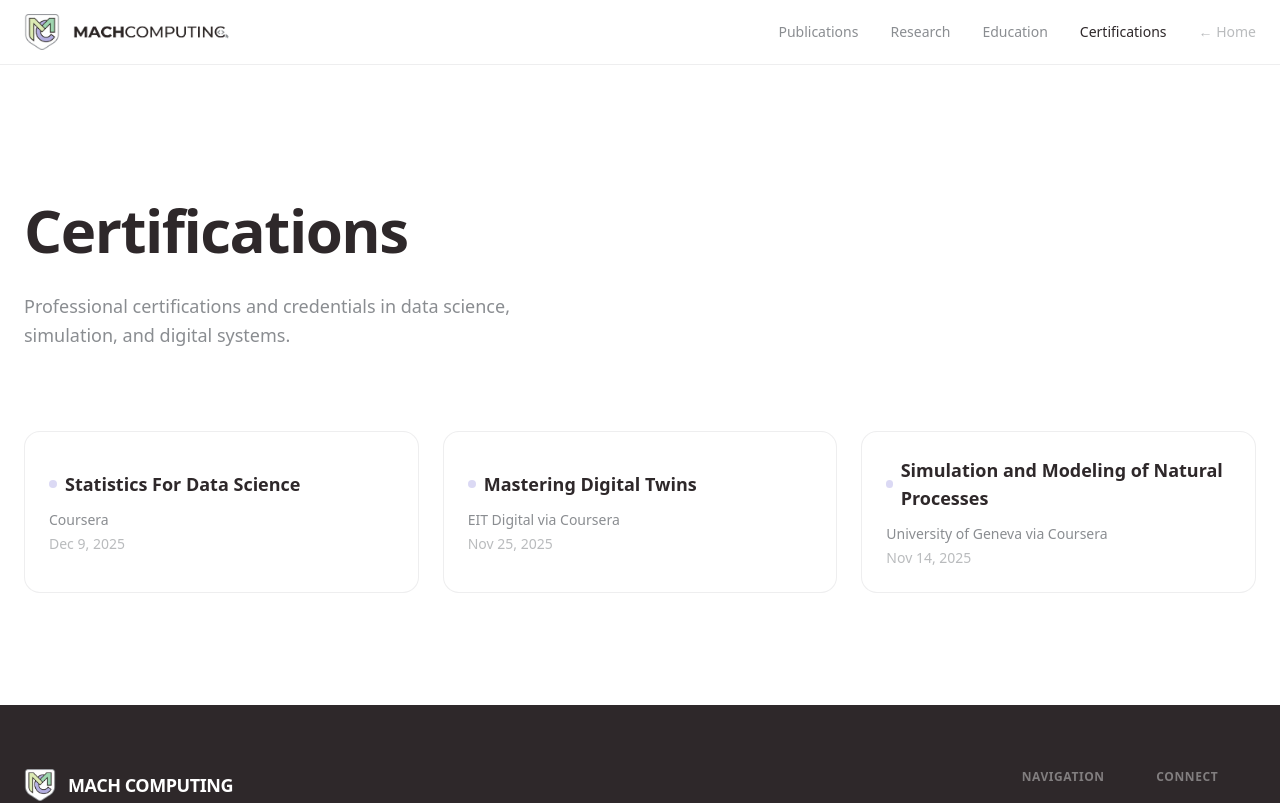
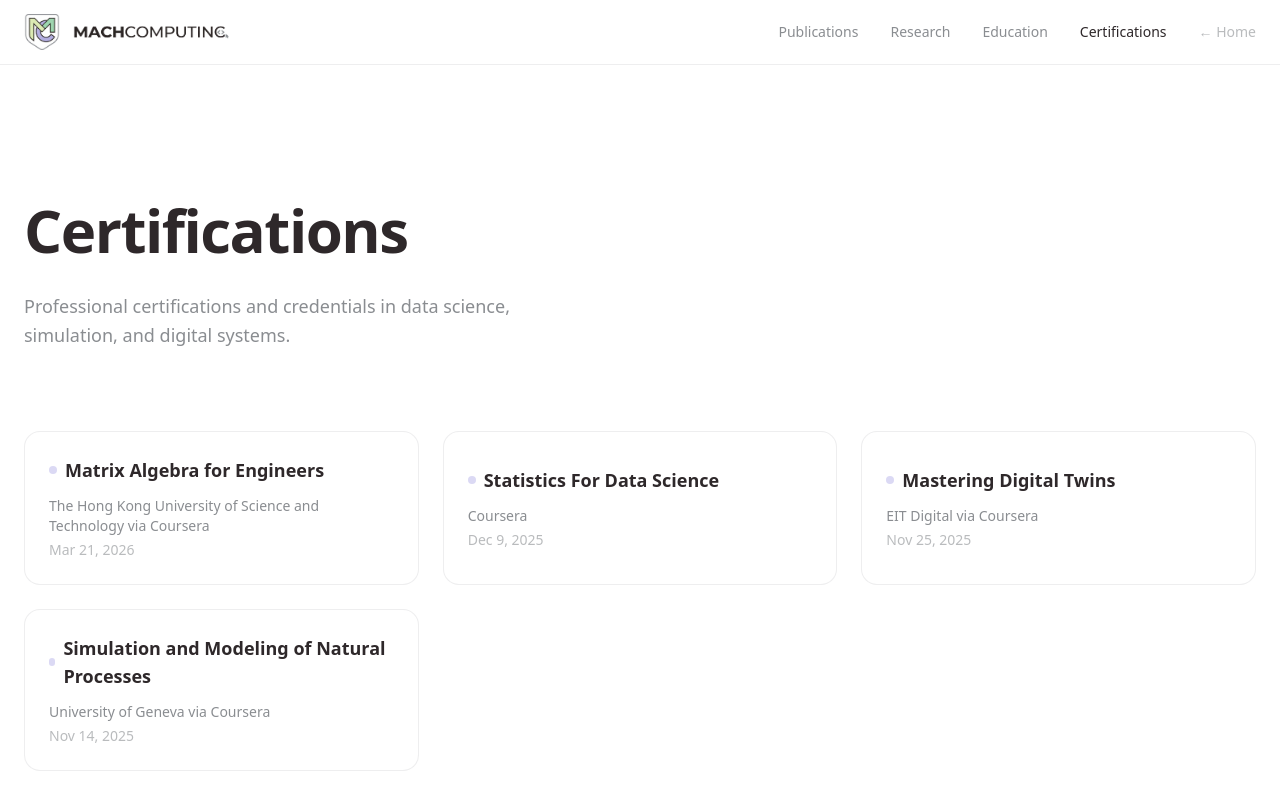
Before and after one commit to machcompute/portfolio, a Next.js app: page /certifications in a window 1280 px wide. Shown: the top 803 px of the page. Built offline with nearby package versions, Linux system fonts and the light colour scheme.

Commit message:
New certificate

```diff
--- a/app/certifications/page.tsx
+++ b/app/certifications/page.tsx
@@ -30,6 +30,15 @@ type Certification = {
 };
 
 const CERTIFICATIONS: Certification[] = [
+  {
+    name: "Matrix Algebra for Engineers",
+    issuer: "The Hong Kong University of Science and Technology via Coursera",
+    date: "Mar 21, 2026",
+    description:
+      "Matrix algebra fundamentals for engineering applications, covering systems of linear equations, vector spaces, eigenvalues and eigenvectors, and matrix decompositions.",
+    verifyUrl: "https://coursera.org/verify/XFQ9UHMOBD7O",
+    pdfPath: "/certificates/matrix-algebra.pdf",
+  },
   {
     name: "Statistics For Data Science",
     issuer: "Coursera",
```
Also changed, not shown: 1 other file (tests, documents, lock files or other folders).
